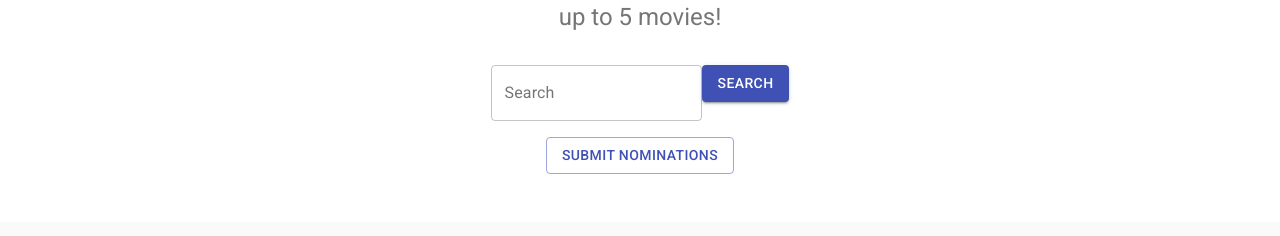
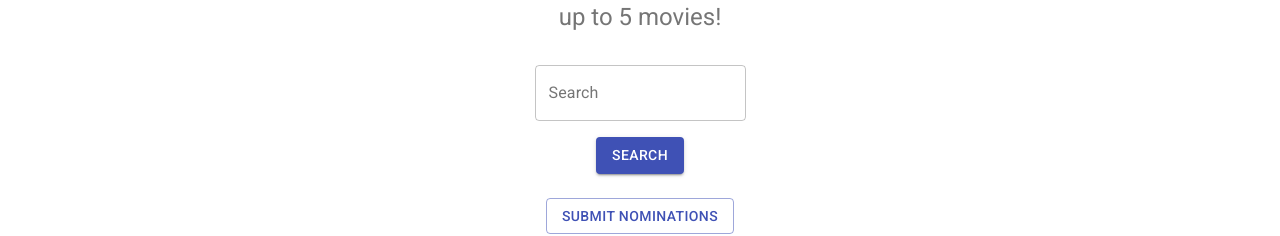
Before and after one commit to adamkeyser45/movie-nominator, a React (Create React App) app: page / in a window 1280 px wide. Shown: the part 284-520 px from the top of the page. Built offline with nearby package versions, Linux system fonts and the light colour scheme.

Commit message:
fixed search button spacing

```diff
--- a/src/components/Main/index.js
+++ b/src/components/Main/index.js
@@ -57,6 +57,9 @@ const useStyles = makeStyles((theme) => ({
   buttonCenter: {
     flexGrow: 1,
   },
+  buttonSpacing: {
+    margin: theme.spacing(2, 0, 1),
+  },
   footer: {
     backgroundColor: theme.palette.background.paper,
     padding: theme.spacing(6),
@@ -64,8 +67,6 @@ const useStyles = makeStyles((theme) => ({
 }));
 
 const cards = [1];
-
-
 
 export default function Album() {
     const classes = useStyles();
@@ -109,18 +110,19 @@ export default function Album() {
               <Grid container spacing={2} justify="center">
                 <Grid item xs={12}>
                     <form className={classes.root} noValidate autoComplete="off" onSubmit={searchForMovies}>
-                        <TextField id="outlined-basic" label="Search" variant="outlined"
-                            name="searchQuery" defaultValue={searchQuery} onChange={handleChange}/>
-                        <Button variant="contained" color="primary" type="submit">
-                            Search
-                        </Button>
+                        <Grid>
+                            <Grid item xs={12}>
+                                <TextField id="outlined-basic" label="Search" variant="outlined"
+                                    name="searchQuery" defaultValue={searchQuery} onChange={handleChange}/>
+                            </Grid>
+                            <Grid item xs={12}>
+                                <Button variant="contained" color="primary" type="submit" className={classes.buttonSpacing}>
+                                    Search
+                                </Button>
+                            </Grid>
+                        </Grid>
                     </form>
                 </Grid>
-                {/* <Grid item>
-                  <Button variant="contained" color="primary" type="submit">
-                    Search
-                  </Button>
-                </Grid> */}
                 <Grid item>
                   <Button variant="outlined" color="primary">
                     Submit Nominations
```
